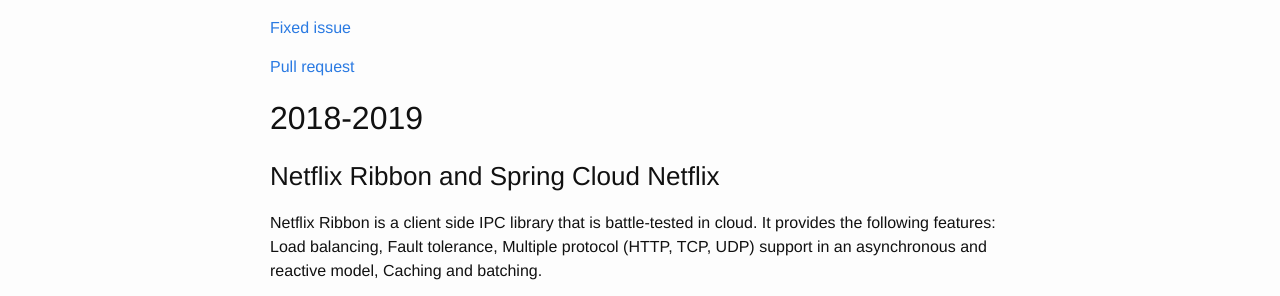
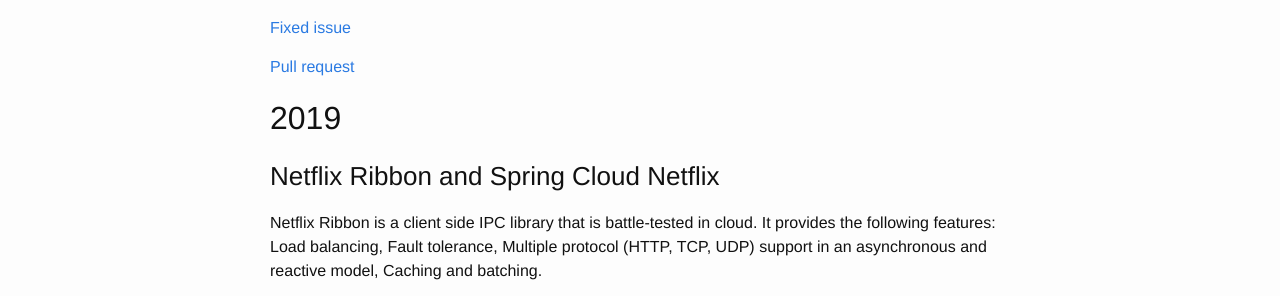
Before and after one commit to rk13/rk13.github.io, a Jekyll site: the page built from contributions.md, in a window 1280 px wide. Shown: the part 1024-1320 px from the top of the page. Built offline with Jekyll 4.4.1, drawn with Linux system fonts in a browser that asks for light colours; Markdown is read by kramdown in place of the engine named in the settings.

Commit message:
Update contributions.md

```diff
--- a/contributions.md
+++ b/contributions.md
@@ -44,7 +44,7 @@
 
 [Pull request](https://github.com/liquibase/docker/pull/34)
 
-## 2018-2019
+## 2019
 
 ### Netflix Ribbon and Spring Cloud Netflix
 
```
